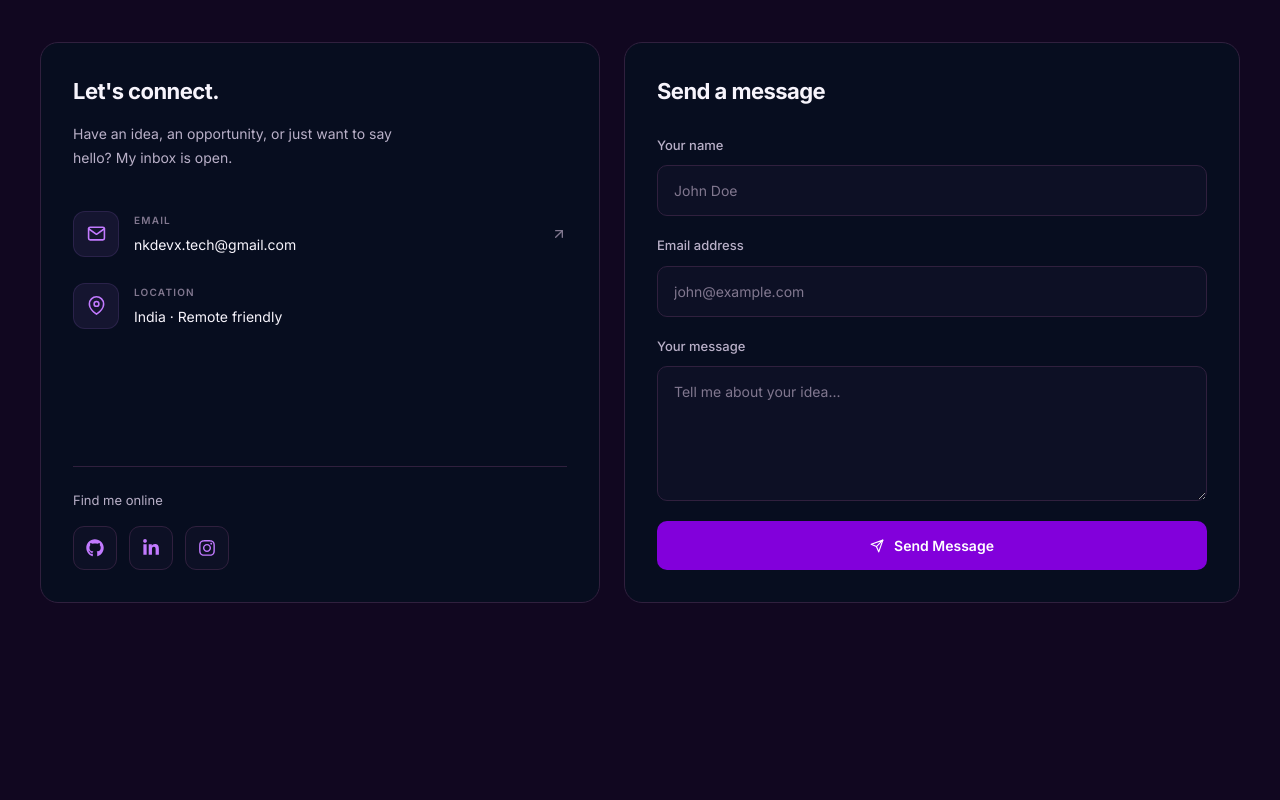
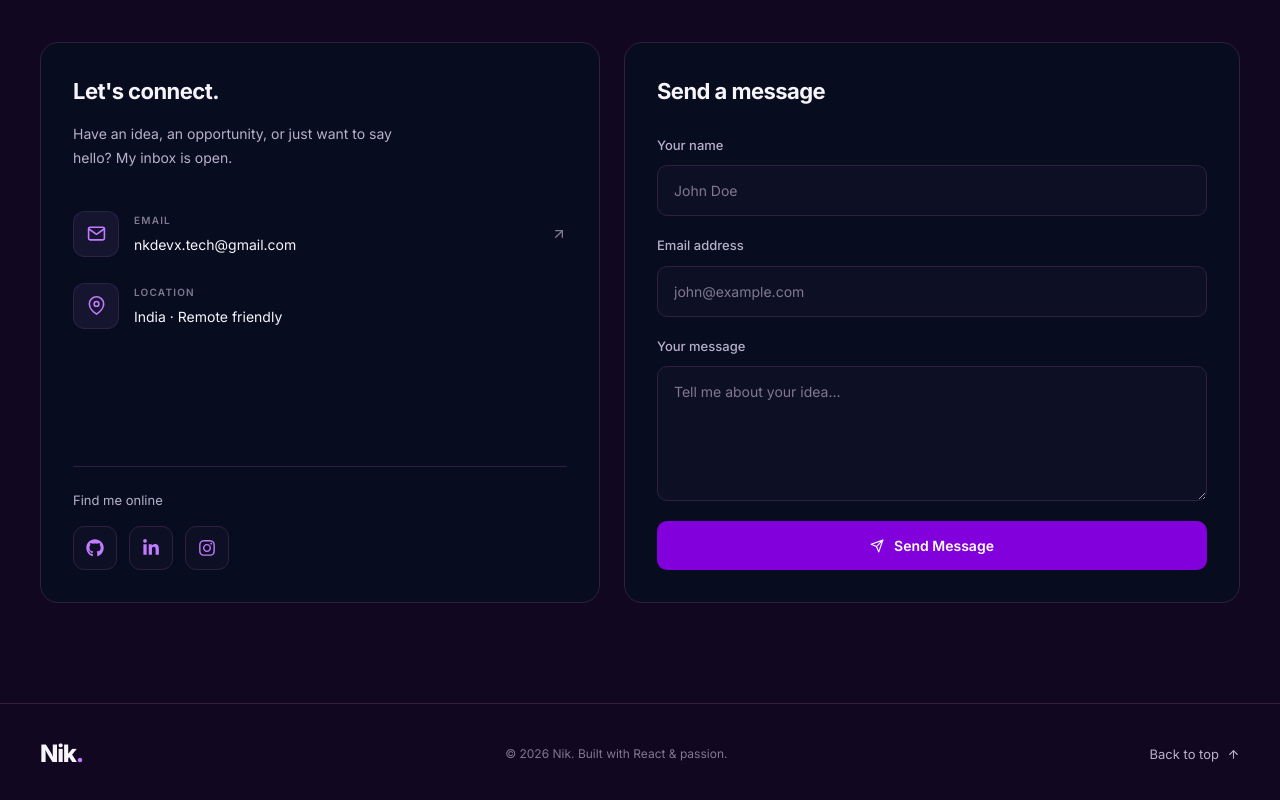
Before and after one commit to nikhilkdevx/My-PortFolio, a React (Vite) app: page / in a window 1280 px wide. Shown: the part 4768-5568 px from the top of the page. Before the commit the page ends 5471 px from the top, so only its background shows below. Built offline with nearby package versions, Linux system fonts and the light colour scheme.

Commit message:
imported footer sec

```diff
--- a/src/App.jsx
+++ b/src/App.jsx
@@ -10,6 +10,7 @@ import TechStack from "./sections/TechStack";
 import About from "./sections/About";
 import Education from "./sections/Education";
 import Contact from "./sections/Contact";
+import Footer from "./sections/Footer";
 
 function App() {
   const [introComplete, setIntroComplete] = useState(() => {
@@ -37,6 +38,7 @@ function App() {
         <About/>
         <Education/>
         <Contact/>
+        <Footer/>
       </main>
     </>
   );
```
